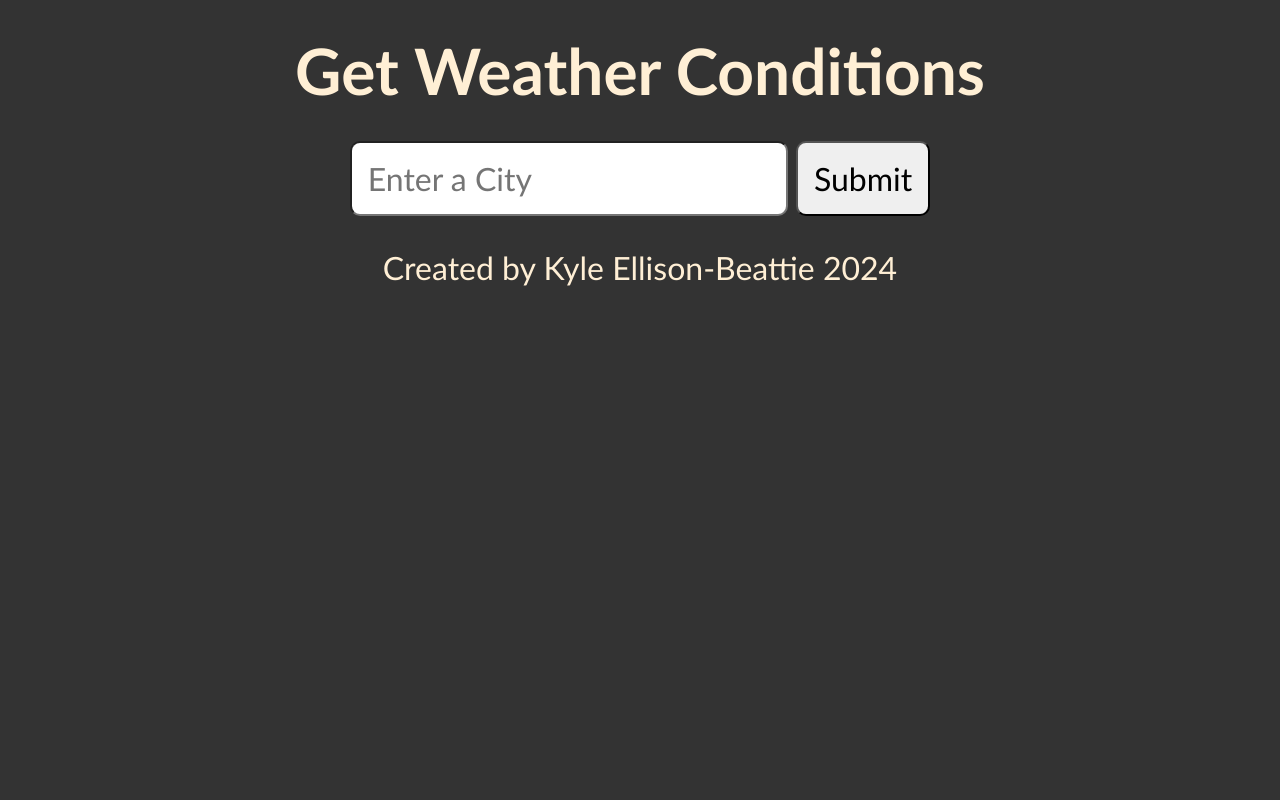
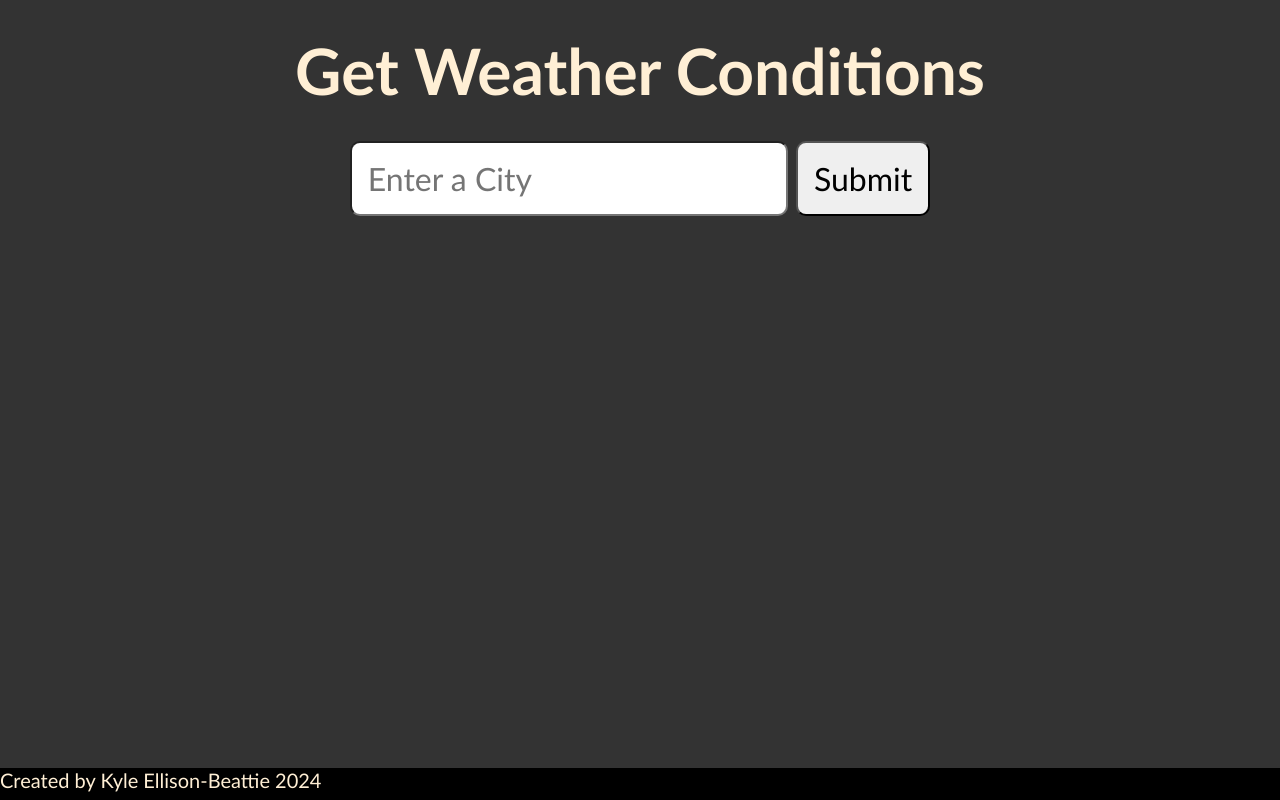
Before and after one commit to kebeattie/Weather-Notifier-2.0, a Flask app: page / in a window 1280 px wide. Run offline with Flask 3, Linux system fonts and the light colour scheme.

Commit message:
minor changes

```diff
--- a/static/css/style.css
+++ b/static/css/style.css
@@ -26,3 +26,13 @@ input, button {
 #error {
     color: darkred;
 }
+
+footer {
+  position: absolute;
+  bottom: 0;
+  width: 100%;
+  height: 2.0rem;
+  background-color:black;
+  font-size: 20px;
+
+}
```
